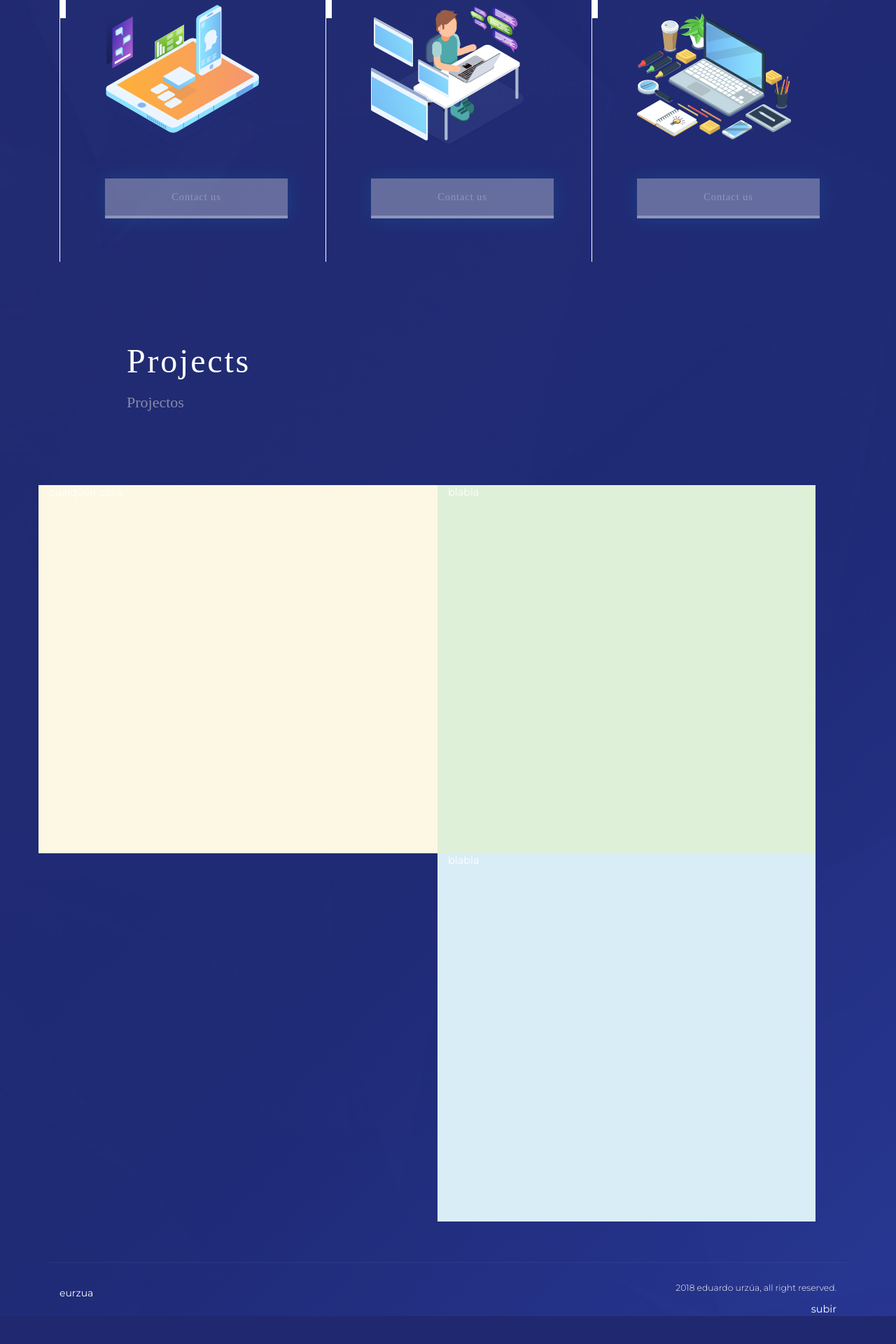
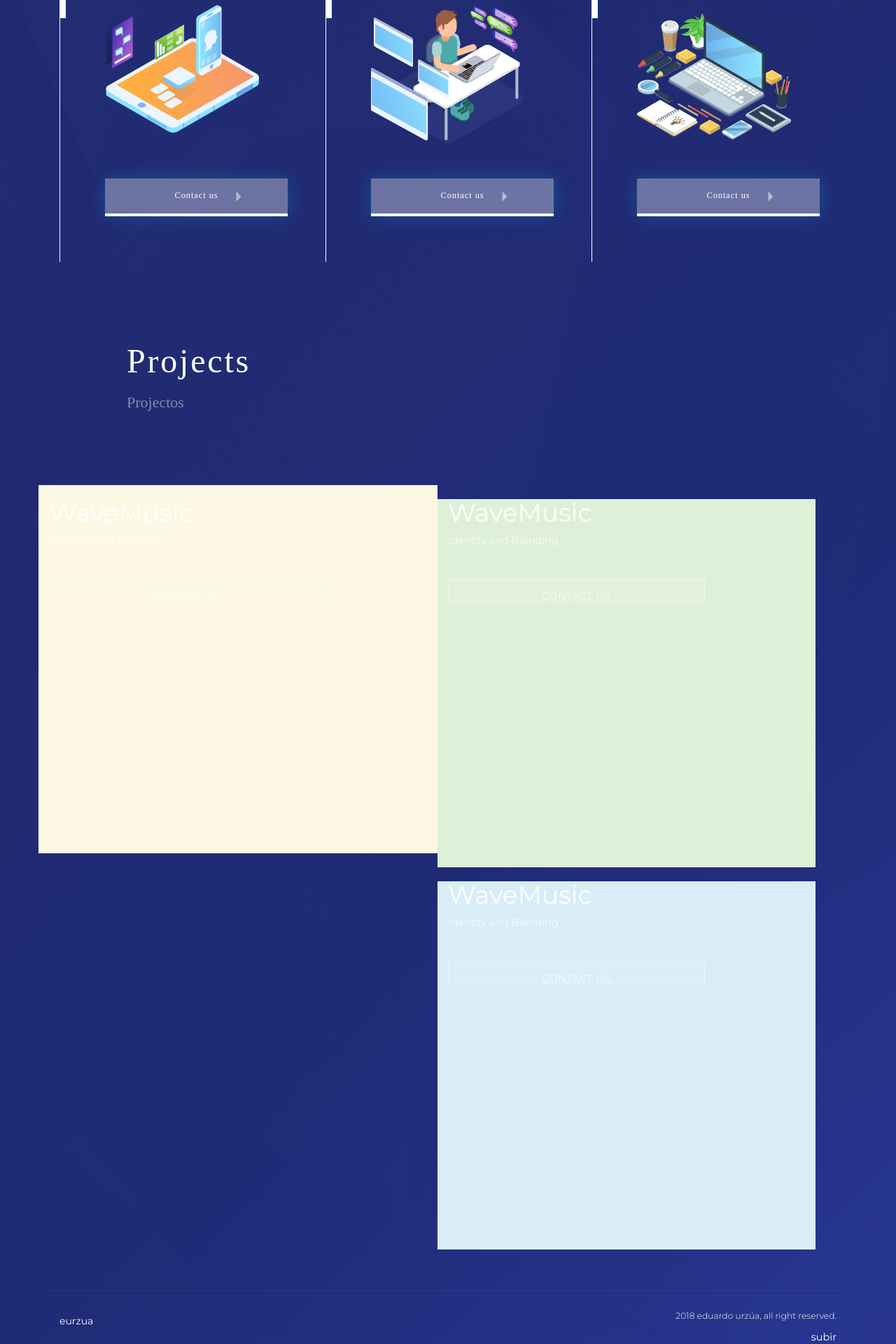
Before and after one commit to eurzua/e-urzua-portafolio, a PHP site: page / in a window 1280 px wide. Shown: the part 1183-3103 px from the top of the page at 70% size. Before the commit the page ends 3063 px from the top, so only its background shows below. Run offline with PHP 8.4, Linux system fonts and the light colour scheme; some libraries are stand-ins or nearby versions.

Commit message:
added new structure for the btns and added the detail in them

```diff
--- a/assets/_data/_services-mobile.php
+++ b/assets/_data/_services-mobile.php
@@ -17,7 +17,7 @@
             <h4 class="card__title">Diseño Web</h4>
             <h5 class="card__title-primary">Web Designer</h5>
             <div class="card-img">Diseño web / Web Designer.</div>
-            <button data-toggle="collapse" data-target="#_contact" class="card-link">Contact us</button>
+            <a href="contact.php" alt="to contact" class="card-link">Contact us</a>
             </div>
         </div>
       </div>
@@ -30,7 +30,7 @@
             <h4 class="card__title">Desarrollo</h4>
             <h5 class="card__title-primary">Development</h5>
             <div class="card-img">Desarrollo / Development.</div>
-            <button data-toggle="collapse" data-target="#_contact" class="card-link">Contact us</button>
+            <a href="contact.php" alt="to contact" class="card-link">Contact us</a>
           </div>
         </div>
       </div>
@@ -43,7 +43,7 @@
             <h4 class="card__title">Diseño Gráfico</h4>
             <h5 class="card__title-primary">Graphic design</h5>
             <div class="card-img">Diseño gráfico / Graphic design.</div>
-            <button data-toggle="collapse" data-target="#_contact" class="card-link">Contact us</button>
+            <a href="contact.php" alt="to contact" class="card-link">Contact us</a>
           </div>
         </div>
       </div>
--- a/css/base.css
+++ b/css/base.css
@@ -553,18 +553,37 @@ button:focus {
   background-image: url("../img/graphic-figure.svg");
 }
 
-.card .card-link {
+.card-link {
   display: block;
-  opacity: 0.5;
   color: #fff;
   letter-spacing: 0.9px;
   padding: 16px 48px;
   text-align: center;
-  font-size: 1em;
+  font-size: 12.5px;
   font-family: Montserrat-Bold;
-  background-color: #f8f9faa3;
+  background-color: #f8f9fa59;
   border-bottom: 4px solid #fff;
   box-shadow: 0 0 27px 0 rgba(0,176,235,0.29);
+}
+
+.card-link.orange {
+  background-repeat: no-repeat;
+  background-position: 74% 18px;
+  background-size: 8px;
+  background-image: url("../assets/icon/icon_row-right-white.svg");
+}
+.card:hover .card-link.orange {
+  background-repeat: no-repeat;
+  background-position: 74% 18px;
+  background-size: 8px;
+  background-image: url("../assets/icon/icon_row-right.svg");
+}
+
+.card-link.white {
+  content: "";
+  width: 20px;
+  height: 20px;
+  background: url("../assets/icon/icon_row-right-white.svg");
 }
 
 .card__detail {
--- a/index.php
+++ b/index.php
@@ -26,7 +26,7 @@
             <h4 class="card__title">Diseño Web</h4>
             <h5 class="card__title-primary">Web Designer</h5>
             <div class="card-img">Diseño web / Web Designer.</div>
-            <a href="contact.php" alt="to contact" class="card-link">Contact us</a>
+            <a href="contact.php" alt="to contact" class="card-link orange">Contact us</a>
           </div>
         </div>
       </div>
@@ -37,7 +37,7 @@
             <h4 class="card__title">Desarrollo</h4>
             <h5 class="card__title-primary">Development</h5>
             <div class="card-img">Desarrollo / Development.</div>
-            <a href="contact.php" alt="to contact" class="card-link">Contact us</a>
+            <a href="contact.php" alt="to contact" class="card-link orange">Contact us</a>
           </div>
         </div>
       </div>
@@ -48,7 +48,7 @@
             <h4 class="card__title">Diseño Gráfico</h4>
             <h5 class="card__title-primary">Graphic design</h5>
             <div class="card-img">Diseño gráfico / Graphic design.</div>
-            <a href="contact.php" alt="to contact" class="card-link">Contact us</a>
+            <a href="contact.php" alt="to contact" class="card-link orange">Contact us</a>
           </div>
         </div>
       </div>
@@ -62,19 +62,27 @@
    <h2 class="main__title">Projects</h2>
    <h3 class="main__subtitle">Projectos</h3>
     <div class="row">
-      <div class="col-md-6 col-sm-12 bg-warning d-flex align-self-center"  style="height: 526px; width: 100%; margin: 0 -15px">
-        cualqueir cosa
+      <div class="col-md-6 col-sm-12 bg-warning d-flex align-self-center d-flex align-items-end"  style="height: 526px; width: 100%; margin: 0 -15px">
+          <div>
+            <h1>WaveMusic</h1>
+            <p>Identity ands Branding</p>
+            <a href="contact.php" alt="to contact" class="btn">Contact us</a>
+          </div>
       </div>
       <div class="col-md-6 col-sm-12">
-        <div class="col-12  bg-success" style="height: 526px; width: auto;">
-
-        blabla
-
+        <div class="col-12  bg-success d-flex align-items-end" style="height: 526px; width: auto;">
+          <div>
+            <h1>WaveMusic</h1>
+            <p>Identity and Branding</p>
+            <a href="contact.php" alt="to contact" class="btn">Contact us</a>
+            </div>
         </div>
-        <div class="col-12  bg-info" style="height: 526px; width: auto;">
-
-        blabla
-
+        <div class="col-12  bg-info d-flex align-items-end" style="height: 526px; width: auto;">
+          <div>
+              <h1>WaveMusic</h1>
+              <p>Identity and Branding</p>
+              <a href="contact.php" alt="to contact" class="btn">Contact us</a>
+            </div>
         </div>
       </div>
     </div>
```
Also changed, not shown: assets/icon/icon_row-right-white.svg (added), assets/icon/icon_row-right.svg (added).
